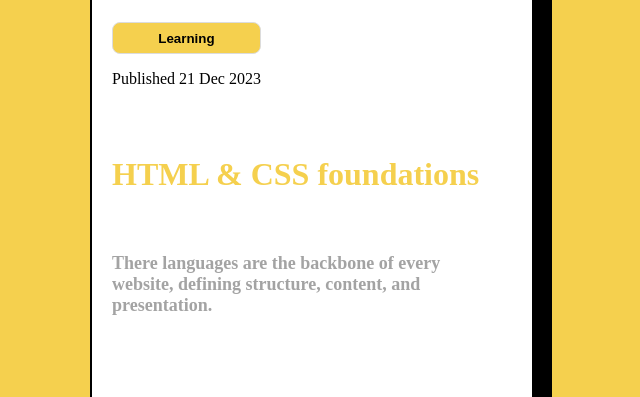
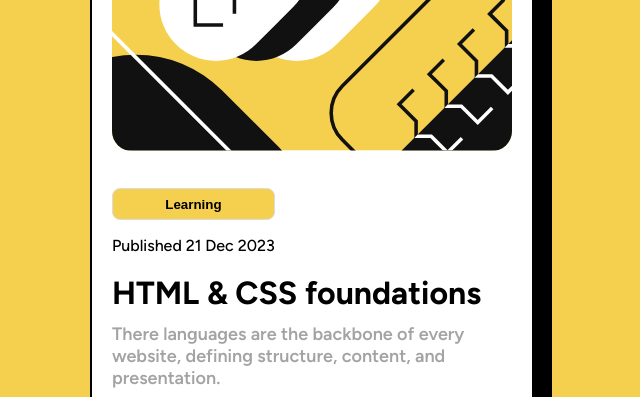
Before and after one commit to Ridwan-A-wae/Blog-preview-card, a plain HTML site: page index.html in a window 1280 px wide. Shown: the part 227-624 px from the top of the page, without its empty margins (328-968 px from the left). Drawn offline with Linux system fonts and the light colour scheme; a web font is replaced by a local one.

Commit message:
Add files via upload

```diff
--- a/style.css
+++ b/style.css
@@ -72,6 +72,7 @@ body {
 
 .date {
     margin-bottom: -20px;
+    font-weight: 500;
 }
 
 .second {
@@ -94,14 +95,20 @@ body {
 }
 
 .title {
-  color: #f5d04e;
-  margin-bottom: -3px;
-}
+    color: black;
+    margin-bottom: -3px;
+    transition: color ease-in 1s; /* เปลี่ยน transition เพื่อให้มีการเปลี่ยนสี */
+  }
+
+  .title:hover {
+    color: #f5d04e;
+  }
+
 
 .content {
   color: rgba(146, 146, 146, 0.847);
   font-size: 18px;
-  font-weight: bold;
+  font-weight: 600;
   /* border: 1px solid red; */
   margin-top: -3px;
 }
```
Also changed, not shown: assets/fonts/Figtree-Italic-VariableFont_wght.ttf (added), assets/fonts/Figtree-VariableFont_wght.ttf (added), assets/fonts/OFL.txt (added), assets/fonts/README.txt (added), assets/fonts/static/Figtree-ExtraBold.ttf (added), assets/fonts/static/Figtree-SemiBold.ttf (added), assets/images/favicon-32x32.png (added), assets/images/illustration-article.svg (added), assets/images/image-avatar.webp (added), design/active-states.jpg (added), design/desktop-design.jpg (added), design/desktop-preview.jpg (added), design/mobile-design.jpg (added), 3 other files.
